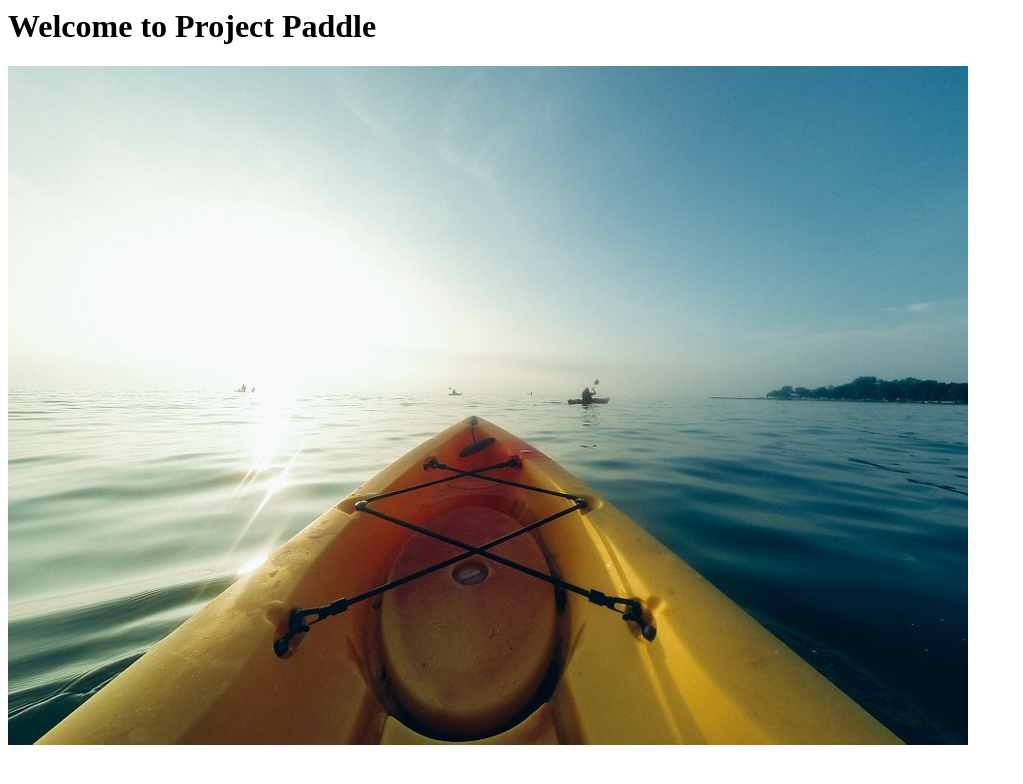
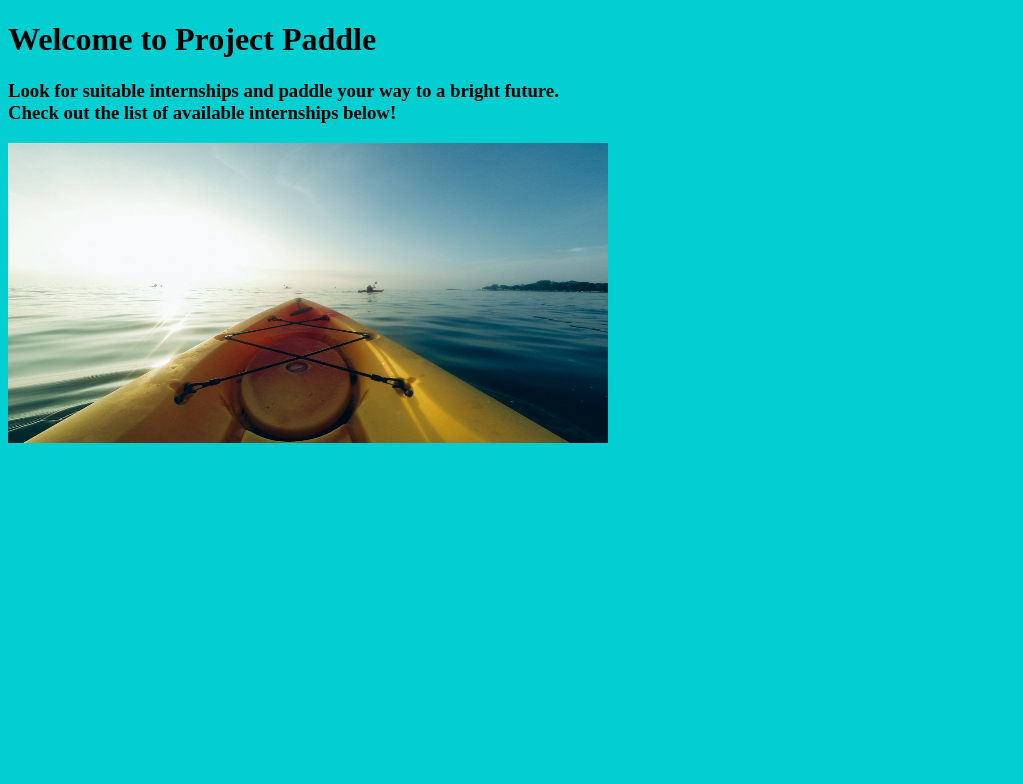
Before and after one commit to Cffong/projectpaddle, a plain HTML site: page index.html in a window 1280 px wide. Shown: the whole page, without its empty margins (0-1023 px from the left). Drawn offline with Linux system fonts and the light colour scheme; files whose address does not match are found by name.

Commit message:
updated index.html

```diff
--- a/index.html
+++ b/index.html
@@ -1,6 +1,21 @@
+<!DOCTYPE html>
+<!-- <html lang="en-US"> -->
 <html>
-	<head>
-		<h1>Welcome to Project Paddle</h1>
-		<img src="/Users/Chee/Github/projectpaddle/Media/kayak.jpg">
+<head>
+	<title> Project Paddle Homepage </title>
+</head>
 
-	</head>
+<body style="background-color:DarkTurquoise;"">
+	<h1>Welcome to Project Paddle</h1>
+
+	<h3>Look for suitable internships and paddle your way to a bright future.
+	<br> Check out the list of available internships below!
+	</h3>
+
+	<img src="/Users/Chee/Github/projectpaddle/Media/kayak.jpg" alt="project paddle" width="600" height="300">
+
+
+</body>
+
+
+</html>
```
